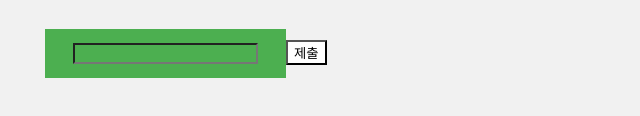
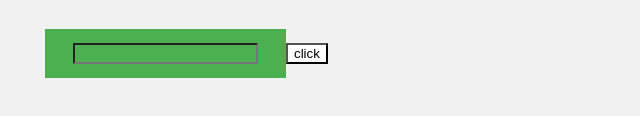
Before and after one commit to suyeonson/dukson, a plain HTML site: page game.html in a window 1280 px wide. Shown: the part 2004-2120 px from the top of the page, 423-1063 px from the left. Drawn offline with Linux system fonts and the light colour scheme.

Commit message:
Add files via upload

```diff
--- a/game.html
+++ b/game.html
@@ -126,7 +126,6 @@ function off() {
   </div>
 </div>
 
-<!-- Clarity Section -->
 <div class="container" style="background-color:#f1f1f1">
   <div class="row">
     <div class="column-33">
@@ -140,7 +139,6 @@ function off() {
   </div>
 </div>
 
-<!-- The App Section -->
 <div class="container">
   <div class="row">
     <div class="column-66">
@@ -162,7 +160,7 @@ function off() {
     <div class="column-66">
       <h1 class="xlarge-font" style="color:seagreen;"><b>Son</b></h1>
       <h1 class="large-font" style="color:green;"><b>developer</b></h1>
-      <button class="button" style="background-color:palered;"><input type="number" id="ss"name="so" value="who is he?" style="background-color:#4CAF50"><button type="button" onclick="resultTrueFalse()" style="background-color:white">제출</button></button>
+      <button class="button" style="background-color:palered;"><input type="number" id="ss"name="so" value="who is he?" style="background-color:#4CAF50"><button type="button" onclick="resultTrueFalse()" style="background-color:white">click</button></button>
 <p id="second"></p>
 
     </div>
@@ -181,10 +179,5 @@ function resultTrueFalse() {
 }
 </script>
 
-
-
-
-
-
 </body>
 </html>
```
Also changed, not shown: index.html (+2 -2 lines).
